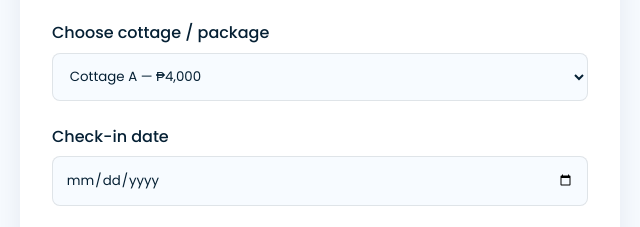
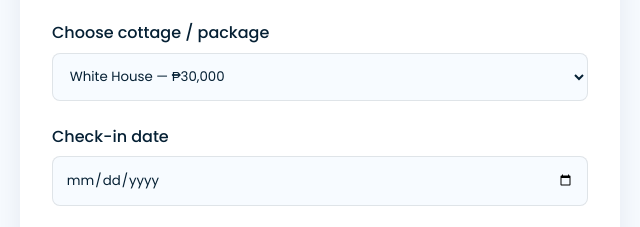
Before and after one commit to khaiwaicutie/Heart-of-D-Ocean-Booking-and-Reservation-System, a plain HTML site: page src/booking.html in a window 1280 px wide. Shown: the part 465-692 px from the top of the page, 320-960 px from the left. Drawn offline with Linux system fonts and the light colour scheme.

Commit message:
Update booking.html

```diff
--- a/src/booking.html
+++ b/src/booking.html
@@ -31,9 +31,24 @@
       <label>Contact No<input type="text" id="phone" required></label>
       <label>Choose cottage / package
         <select id="room">
-          <option>Cottage A — ₱4,000</option>
-          <option>Cottage B — ₱2,500</option>
-          <option>Day Trip — ₱1,200</option>
+          <option>White House — ₱30,000</option>
+          <option>Penthouse — ₱12,800</option>
+          <option>Aqua Class — ₱11,800</option>
+          <option>Heartsuite — ₱11,800</option>
+          <option>Steph's Skylounge 842/844 — ₱11,800</option>
+          <option>Steph's 848 — ₱10,800</option>
+          <option>Steph's 846 — ₱10,000</option>
+          <option>Concierge 817 — ₱9,800</option>
+          <option>De Luxe — ₱8,800</option>
+          <option>Concierge 815/819 — ₱8,800</option>
+          <option>Premium 840 — ₱8,800</option>
+          <option>Beatrice A — ₱7,800</option>
+          <option>Premium 838 — ₱7,800</option>
+          <option>Beatrice B — ₱6,800</option>
+          <option>Giant Kubo — ₱6,800</option>
+          <option>Seaside (Whole) — ₱6,800</option>
+          <option>Seaside (Half) — ₱3,400</option>
+          <option>Bamboo Kubo — ₱2,800</option>
         </select>
       </label>
 
```
